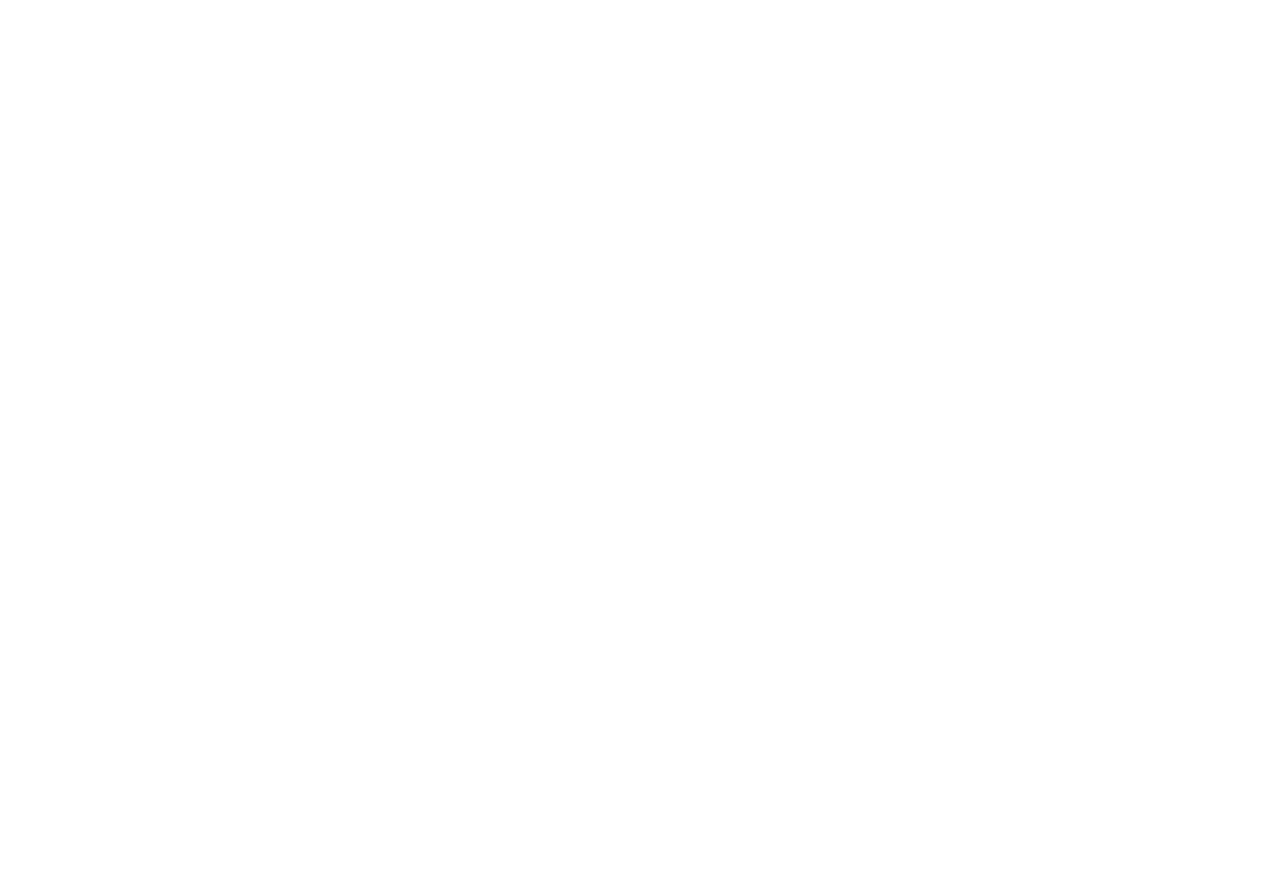
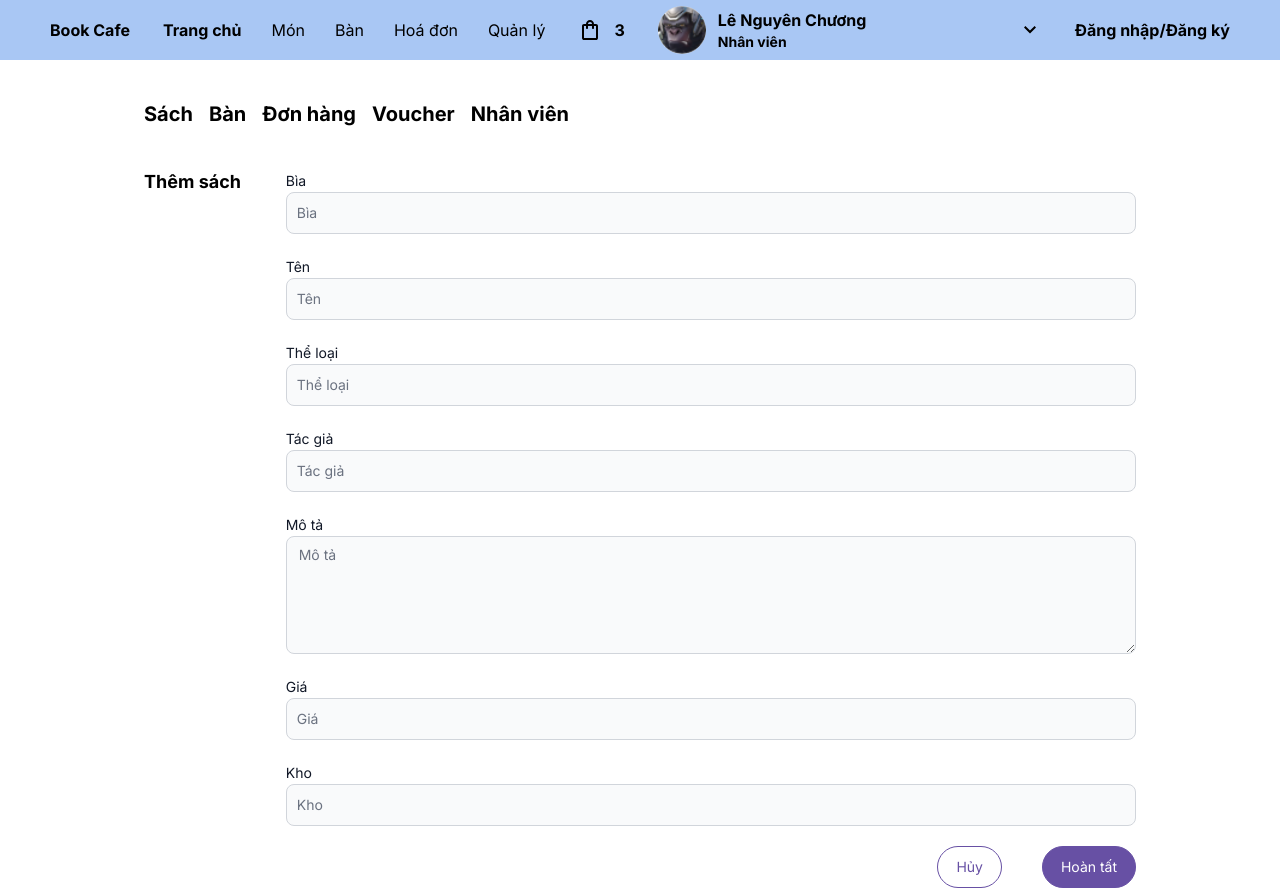
Before and after one commit to HoangPham1208/bookcoffe_frontend, a React (Create React App) app: page /addbook in a window 1280 px wide. Before the commit this address had no page. Before the commit the page ends 800 px from the top, so only its background shows below. Built offline with nearby package versions, Linux system fonts and the light colour scheme.

Commit message:
addbook component

```diff
--- a/src/App.js
+++ b/src/App.js
@@ -1,6 +1,7 @@
 import { BrowserRouter, Routes, Route } from "react-router-dom";
 import Home from "./components/HomePage/home";
 import Account from "./components/Customer/account";
+import AddBook from "./components/Customer/addbook";
 
 function App() {
   return (
@@ -8,6 +9,7 @@
       <Routes>
         <Route path="/" element = {<Home/>} />
         <Route path="/account" element = {<Account/>} />
+        <Route path="/addbook" element = {<AddBook/>} />
       </Routes>
     </BrowserRouter>
   );
--- /dev/null
+++ b/src/components/Customer/addbook.jsx
@@ -0,0 +1,81 @@
+import React from "react";
+import NavBar from "../navbar";
+import { Button, Label, TextInput, Textarea } from "flowbite-react";
+
+export default function AddBook() {
+  return (
+    <div>
+      <NavBar />
+      <main>
+        <div>
+          <ul className="flex gap-4 ml-36 my-10 text-xl font-semibold">
+            <li>
+              <button className="hover:underline">Sách</button>
+            </li>
+            <li>
+              <button>Bàn</button>
+            </li>
+            <li>
+              <button>Đơn hàng</button>
+            </li>
+            <li>
+              <button>Voucher</button>
+            </li>
+            <li>
+              <button>Nhân viên</button>
+            </li>
+          </ul>
+        </div>
+        <div className="flex">
+          <div className="w-2/12 ml-36 font-semibold text-lg">Thêm sách</div>
+          <div className="w-full mr-36">
+            {/* Bìa  */}
+            <div className="mb-5">
+              <Label for="bia">Bìa</Label>
+              <TextInput id="bia" placeholder="Bìa" className="w-full" />
+            </div>
+            {/* Tên */}
+            <div className="mb-5">
+              <Label for="ten">Tên</Label>
+              <TextInput id="ten" placeholder="Tên" className="w-full" />
+            </div>
+            {/* Thể loại */}
+            <div className="mb-5">
+              <Label for="theloai">Thể loại</Label>
+              <TextInput
+                id="theloai"
+                placeholder="Thể loại"
+                className="w-full"
+              />
+            </div>
+            {/* Tác giả */}
+            <div className="mb-5">
+              <Label for="tacgia">Tác giả</Label>
+              <TextInput id="tacgia" placeholder="Tác giả" className="w-full" />
+            </div>
+            {/* Mô tả */}
+            <div className="mb-5">
+              <Label for="mota">Mô tả</Label>
+              <Textarea id="mota" placeholder="Mô tả" className="w-full" required rows={5}/>
+            </div>
+            {/* Giá */}
+            <div className="mb-5">
+              <Label for="gia">Giá</Label>
+              <TextInput id="gia" placeholder="Giá" className="w-full" />
+            </div>
+            {/* Kho */}
+            <div className="mb-5">
+              <Label for="kho">Kho</Label>
+              <TextInput id="kho" placeholder="Kho" className="w-full" />
+            </div>
+            <div className="flex place-content-end gap-10">
+                <Button className="text-[#6750A4] bg-white border-[#6750A4] rounded-full enabled:hover:bg-[#6750A4] enabled:hover:text-white">Hủy</Button>
+                <Button className="bg-[#6750A4] rounded-full border-[#6750A4] enabled:hover:bg-white enabled:hover:text-[#6750A4] ">Hoàn tất</Button>
+            </div>
+
+          </div>
+        </div>
+      </main>
+    </div>
+  );
+}
```
